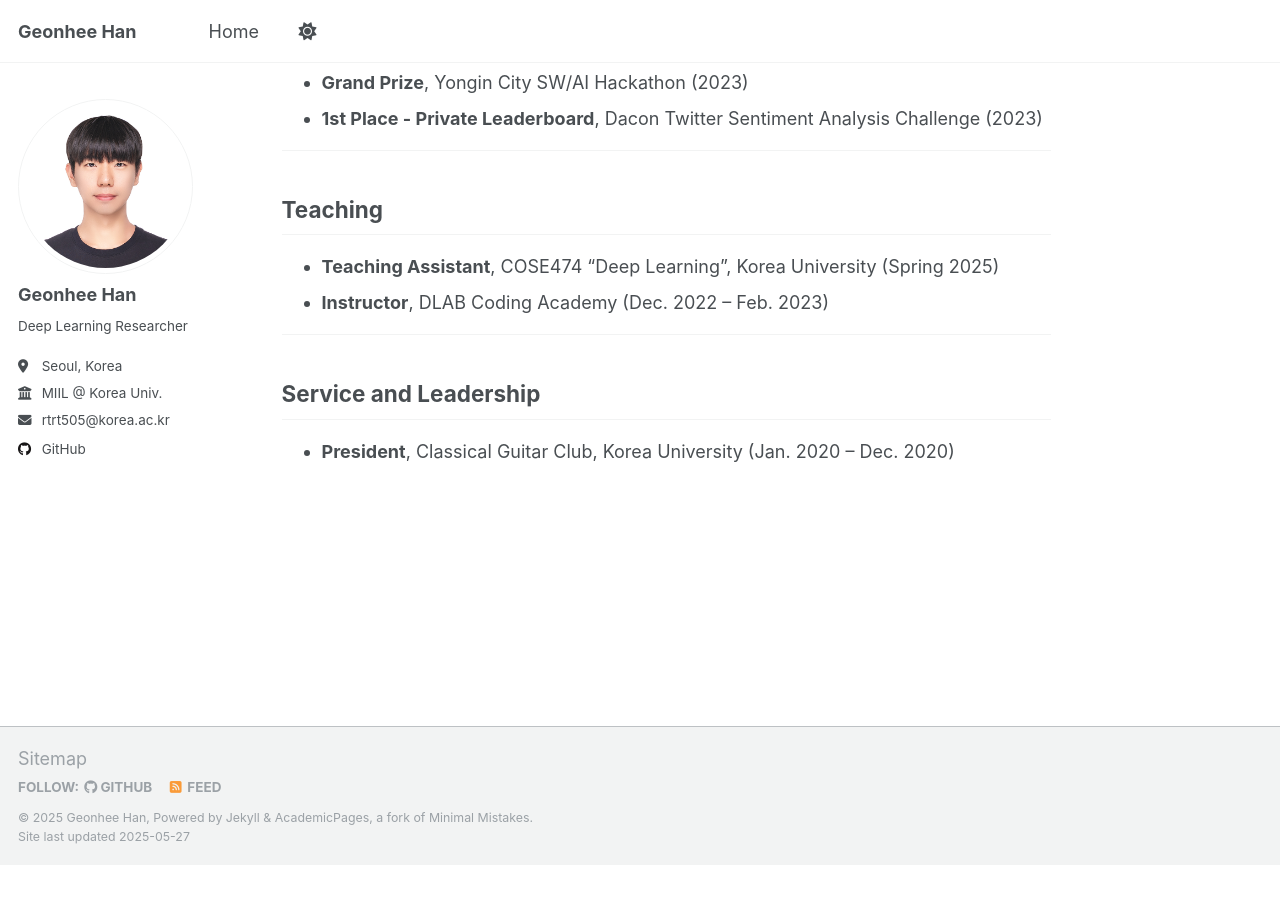
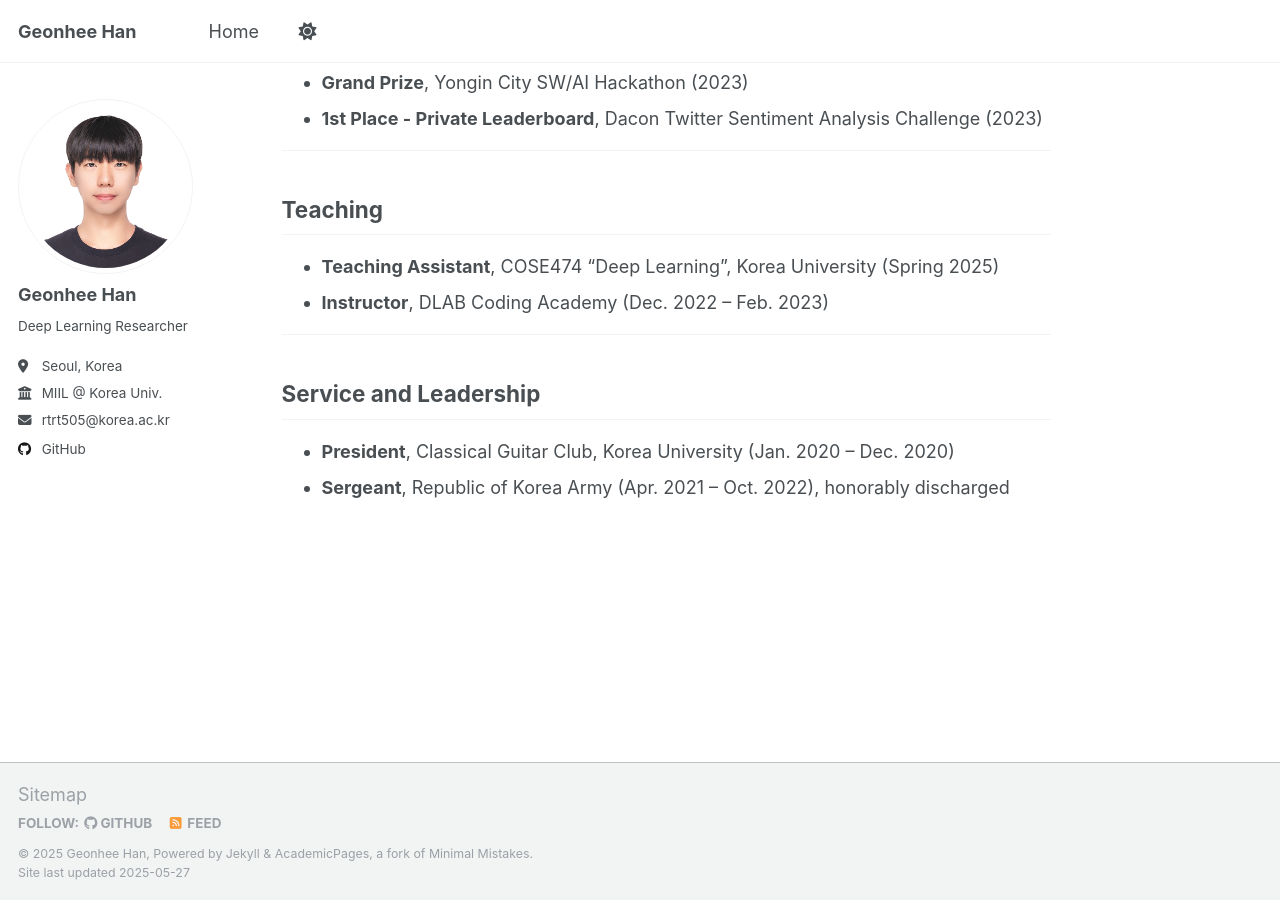
Before and after one commit to chaksseu/chaksseu.github.io, a Jekyll site: the page built from _pages/home.md, in a window 1280 px wide and 900 px high, scrolled down 1303 px. Built offline with Jekyll 4.4.1, drawn with Linux system fonts in a browser that asks for light colours; before the commit the page ends 2167 px from its top, so only the background shows below that.

Commit message:
update_0527

```diff
--- a/_pages/home.md
+++ b/_pages/home.md
@@ -60,3 +60,4 @@ My research interests are in multimodal generative models, particularly diffusio
 ## Service and Leadership
 
 * <b>President</b>, Classical Guitar Club, Korea University (Jan. 2020 – Dec. 2020)
+* <b>Sergeant</b>, Republic of Korea Army (Apr. 2021 – Oct. 2022), honorably discharged
```
